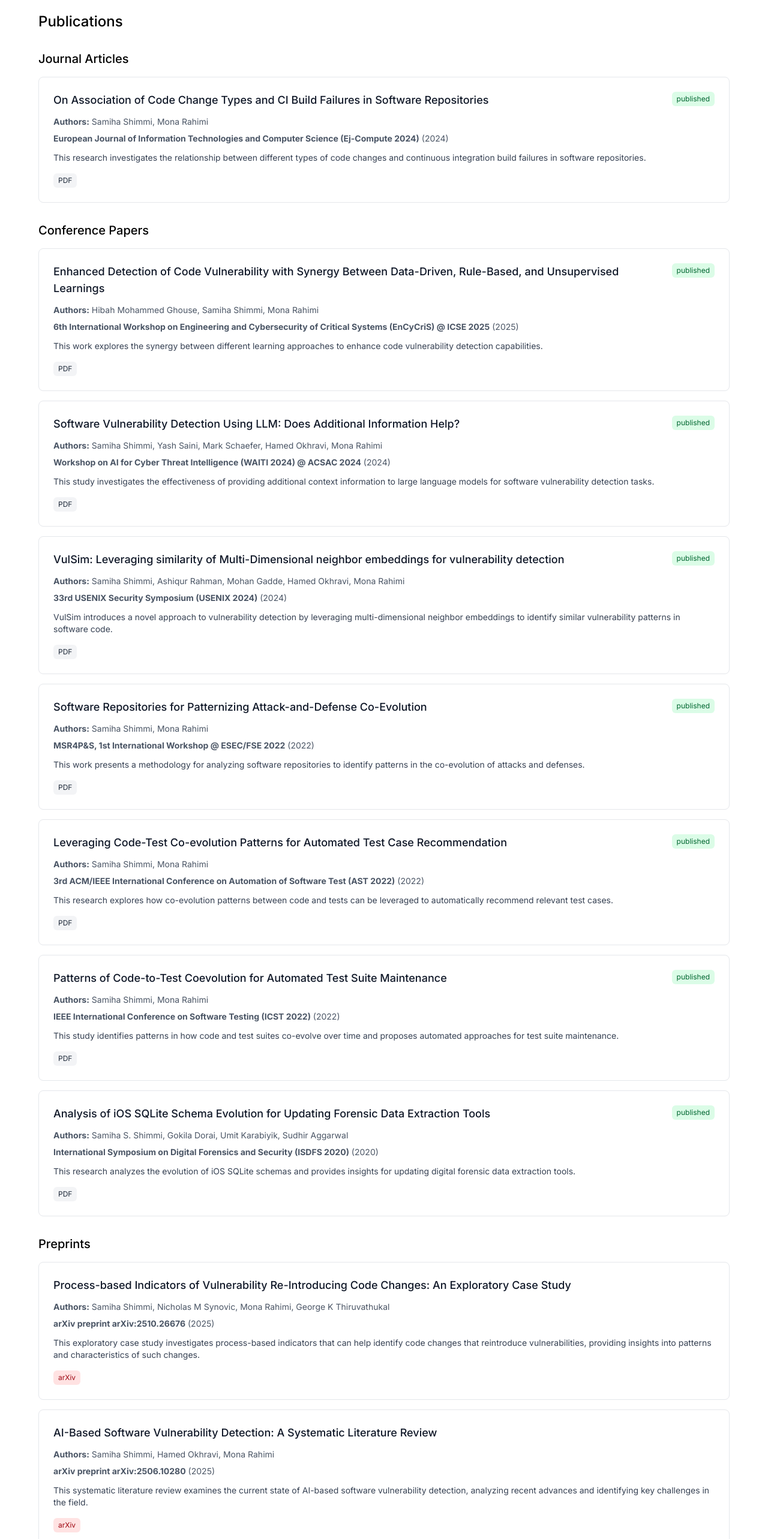
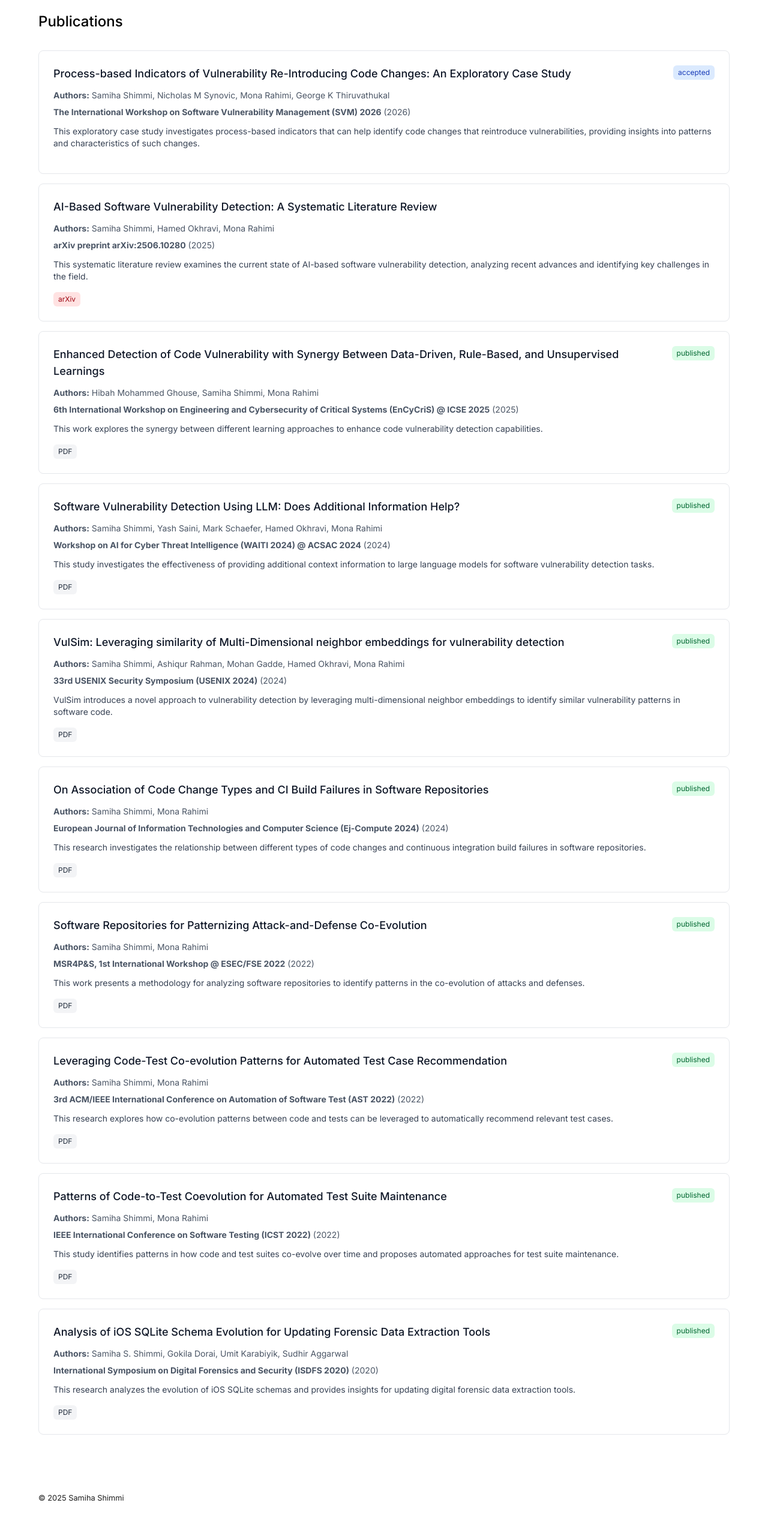
Before and after one commit to SamihaShimmi/shimmi-website, a Next.js app: page /publications in a window 1280 px wide. Shown: the part 80-2646 px from the top of the page at 60% size. Built offline with nearby package versions, Linux system fonts and the light colour scheme.

Commit message:
Update publications: add SVM 2026 acceptance, merge all publications into single list sorted by year, separate workshop from conference papers

```diff
--- a/app/cv/page.tsx
+++ b/app/cv/page.tsx
@@ -91,10 +91,9 @@ const publications = [
   {
     title: "Process-based Indicators of Vulnerability Re-Introducing Code Changes: An Exploratory Case Study",
     authors: ["Samiha Shimmi", "Nicholas M Synovic", "Mona Rahimi", "George K Thiruvathukal"],
-    venue: "arXiv preprint arXiv:2510.26676",
-    year: 2025,
-    type: "preprint",
-    arxiv: "https://arxiv.org/pdf/2510.26676"
+    venue: "The International Workshop on Software Vulnerability Management (SVM) 2026",
+    year: 2026,
+    type: "workshop"
   },
   {
     title: "AI-Based Software Vulnerability Detection: A Systematic Literature Review",
@@ -109,7 +108,7 @@ const publications = [
     authors: ["Hibah Mohammed Ghouse", "Samiha Shimmi", "Mona Rahimi"],
     venue: "Proceedings of the 6th International Workshop on Engineering and Cybersecurity of Critical Systems (EnCyCriS) @ ICSE 2025",
     year: 2025,
-    type: "publication",
+    type: "workshop",
     pdf: "https://ieeexplore.ieee.org/document/11029526/"
   },
   {
@@ -405,11 +404,6 @@ export default function CV() {
               <p className="text-sm text-gray-600 dark:text-gray-400 mb-2">
                 <strong>Venue:</strong> {pub.venue}
               </p>
-              {pub.type && (
-                <span className="inline-block text-xs bg-blue-100 dark:bg-blue-900 text-blue-800 dark:text-blue-200 px-2 py-1 rounded mr-2">
-                  {pub.type}
-                </span>
-              )}
               <div className="flex gap-2 mt-2">
                 {pub.arxiv && (
                   <a
--- a/app/page.tsx
+++ b/app/page.tsx
@@ -4,7 +4,7 @@ import { ObfuscatedEmail } from "./components/obfuscated-email";
 
 const newsHighlights = [
   {
-    date: "2025",
+    date: "2026",
     description:
       "Paper titled \"Process-based Indicators of Vulnerability Re-Introducing Code Changes: An Exploratory Case Study\" (with Nicholas M. Synovic, Mona Rahimi, and George K. Thiruvathukal) was accepted at The International Workshop on Software Vulnerability Management (SVM) 2026.",
   },
--- a/app/publications/page.tsx
+++ b/app/publications/page.tsx
@@ -22,10 +22,10 @@ const publications: Publication[] = [
   {
     title: "Process-based Indicators of Vulnerability Re-Introducing Code Changes: An Exploratory Case Study",
     authors: ["Samiha Shimmi", "Nicholas M Synovic", "Mona Rahimi", "George K Thiruvathukal"],
-    venue: "arXiv preprint arXiv:2510.26676",
-    year: 2025,
-    type: "preprint",
-    arxiv: "https://arxiv.org/pdf/2510.26676",
+    venue: "The International Workshop on Software Vulnerability Management (SVM) 2026",
+    year: 2026,
+    type: "workshop",
+    status: "accepted",
     abstract: "This exploratory case study investigates process-based indicators that can help identify code changes that reintroduce vulnerabilities, providing insights into patterns and characteristics of such changes."
   },
   {
@@ -42,7 +42,7 @@ const publications: Publication[] = [
     authors: ["Hibah Mohammed Ghouse", "Samiha Shimmi", "Mona Rahimi"],
     venue: "6th International Workshop on Engineering and Cybersecurity of Critical Systems (EnCyCriS) @ ICSE 2025",
     year: 2025,
-    type: "conference",
+    type: "workshop",
     status: "published",
     pdf: "https://ieeexplore.ieee.org/document/11029526/",
     abstract: "This work explores the synergy between different learning approaches to enhance code vulnerability detection capabilities."
@@ -52,7 +52,7 @@ const publications: Publication[] = [
     authors: ["Samiha Shimmi", "Yash Saini", "Mark Schaefer", "Hamed Okhravi", "Mona Rahimi"],
     venue: "Workshop on AI for Cyber Threat Intelligence (WAITI 2024) @ ACSAC 2024",
     year: 2024,
-    type: "conference",
+    type: "workshop",
     status: "published",
     pdf: "https://ieeexplore.ieee.org/document/10917361/",
     abstract: "This study investigates the effectiveness of providing additional context information to large language models for software vulnerability detection tasks."
@@ -82,7 +82,7 @@ const publications: Publication[] = [
     authors: ["Samiha Shimmi", "Mona Rahimi"],
     venue: "MSR4P&S, 1st International Workshop @ ESEC/FSE 2022",
     year: 2022,
-    type: "conference",
+    type: "workshop",
     status: "published",
     pdf: "https://dl.acm.org/doi/abs/10.1145/3549035.3561181",
     abstract: "This work presents a methodology for analyzing software repositories to identify patterns in the co-evolution of attacks and defenses."
@@ -191,60 +191,18 @@ function PublicationCard({ pub }: { pub: Publication }) {
 }
 
 export default function Publications() {
-  const journalPubs = publications.filter(p => p.type === "journal");
-  const conferencePubs = publications.filter(p => p.type === "conference");
-  const preprintPubs = publications.filter(p => p.type === "preprint");
-  const workshopPubs = publications.filter(p => p.type === "workshop");
+  // Sort all publications by year (most recent first)
+  const sortedPublications = [...publications].sort((a, b) => b.year - a.year);
 
   return (
     <section>
       <h1 className="mb-8 text-2xl font-medium">Publications</h1>
 
-      {journalPubs.length > 0 && (
-        <div className="mb-8">
-          <h2 className="text-xl font-medium mb-4">Journal Articles</h2>
-          <div className="space-y-4">
-            {journalPubs.map((pub, index) => (
-              <PublicationCard key={index} pub={pub} />
-            ))}
-          </div>
-        </div>
-      )}
-
-      {conferencePubs.length > 0 && (
-        <div className="mb-8">
-          <h2 className="text-xl font-medium mb-4">Conference Papers</h2>
-          <div className="space-y-4">
-            {conferencePubs.map((pub, index) => (
-              <PublicationCard key={index} pub={pub} />
-            ))}
-          </div>
-        </div>
-      )}
-
-      {preprintPubs.length > 0 && (
-        <div className="mb-8">
-          <h2 className="text-xl font-medium mb-4">Preprints</h2>
-          <div className="space-y-4">
-            {preprintPubs.map((pub, index) => (
-              <PublicationCard key={index} pub={pub} />
-            ))}
-          </div>
-        </div>
-      )}
-
-      {workshopPubs.length > 0 && (
-        <div className="mb-8">
-          <h2 className="text-xl font-medium mb-4">Workshop Papers</h2>
-          <div className="space-y-4">
-            {workshopPubs.map((pub, index) => (
-              <PublicationCard key={index} pub={pub} />
-            ))}
-          </div>
-        </div>
-      )}
-
-
+      <div className="space-y-4">
+        {sortedPublications.map((pub, index) => (
+          <PublicationCard key={index} pub={pub} />
+        ))}
+      </div>
     </section>
   );
 }
```
